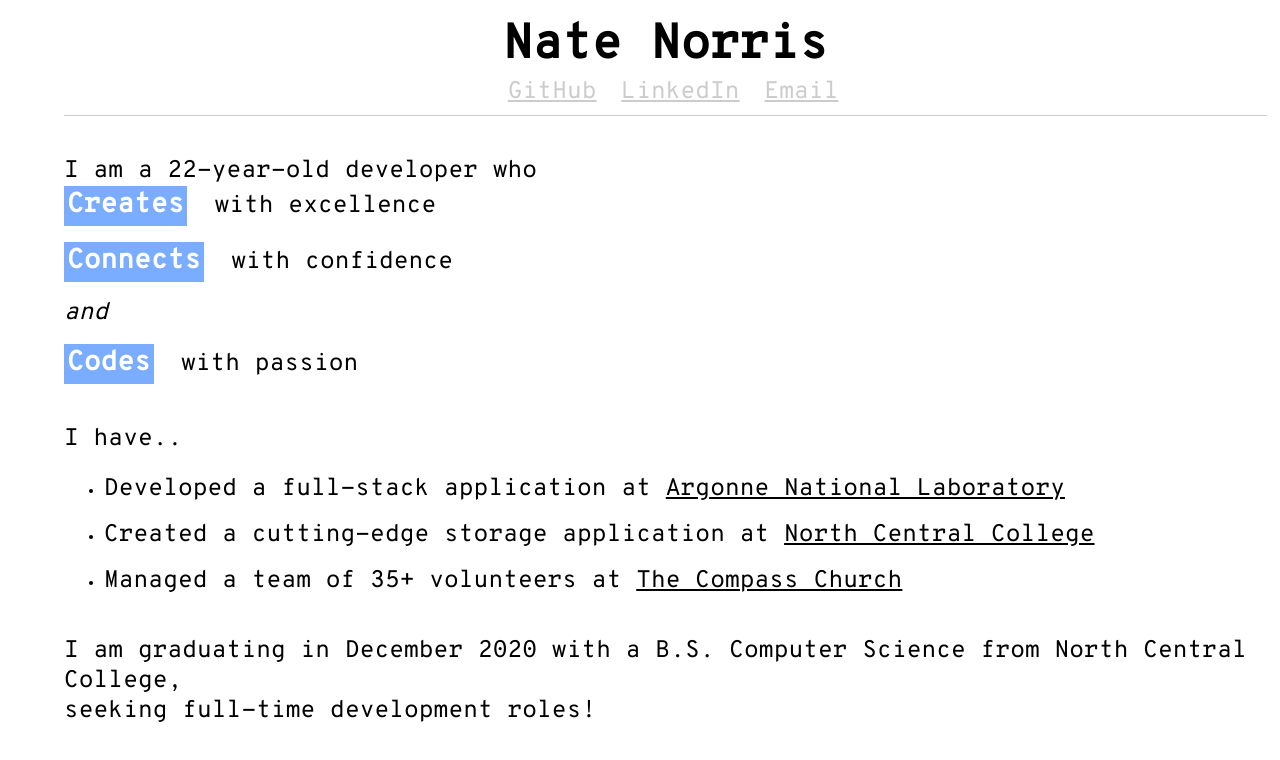
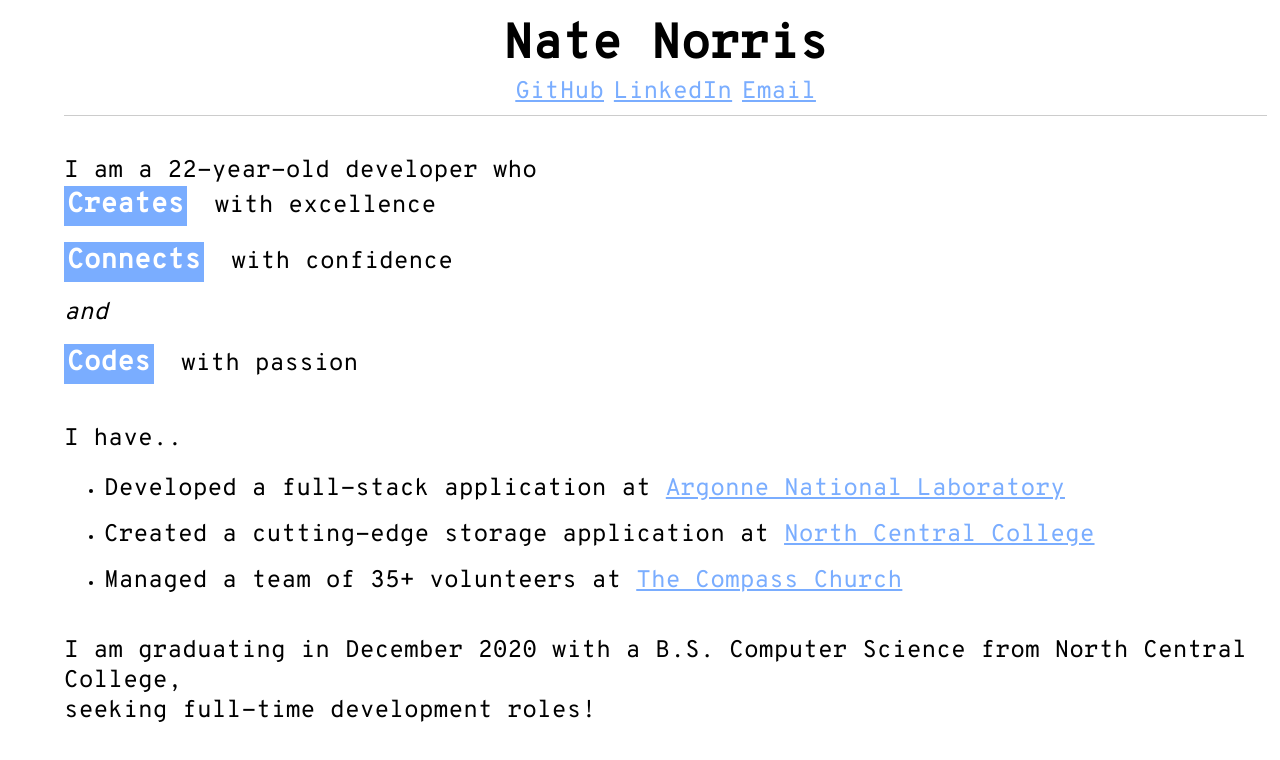
Before and after one commit to nwnorris/nnorris.com, a plain HTML site: page index.html in a window 1280 px wide. Drawn offline with Linux system fonts and the light colour scheme.

Commit message:
Styling changes.

```diff
--- a/css/index.css
+++ b/css/index.css
@@ -41,27 +41,15 @@ p {
   text-align: center;
 }
 
-#header p {
-  margin-left: 15px;
-}
-
-#header p a {
-  color: #ccc;
-}
-
 #headline-list {
   list-style: none;
   padding-left: 0;
 }
 
 a {
-  color: black;
+  color: #7aadff;
 }
 
 a:visited {
-  color: black;
-}
-
-a:hover {
   color: #7aadff;
 }
```
